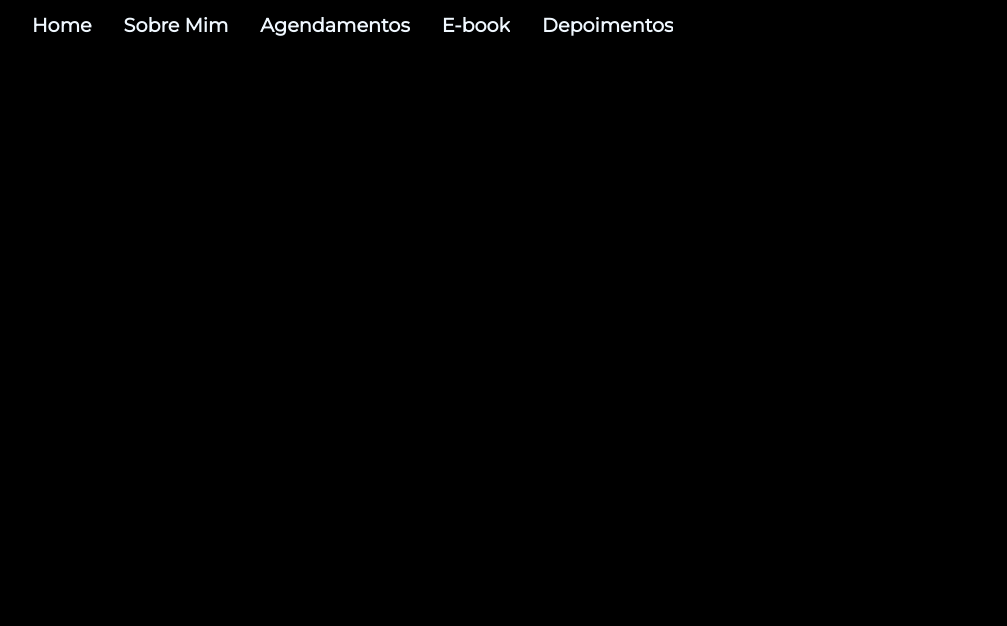
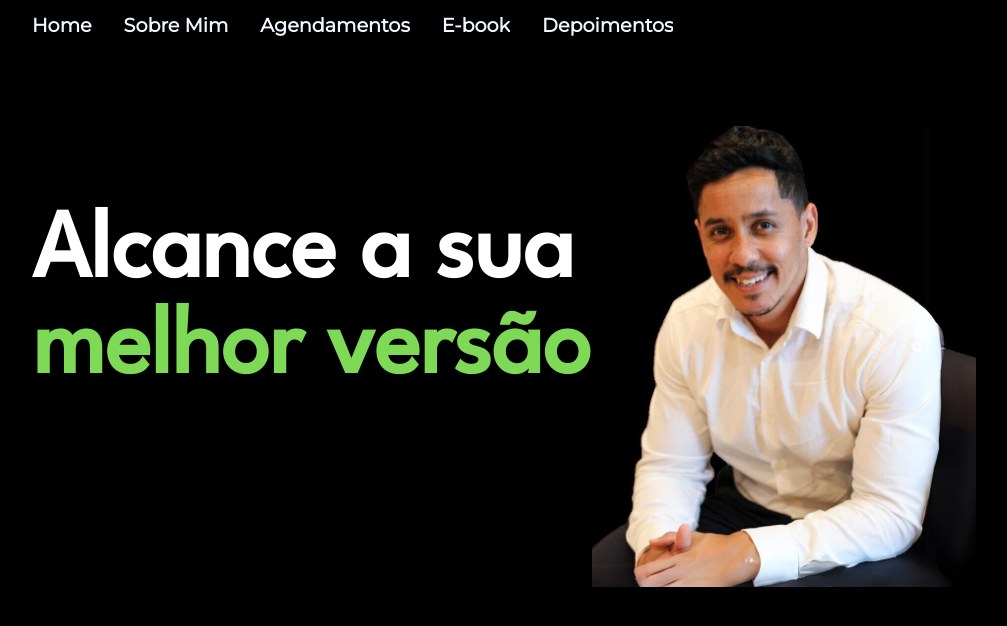
Before and after one commit to PabloToledoGit/rodrigo.nutricao, a React (Create React App) app: page / in a window 1280 px wide. Shown: the top 626 px of the page, without its empty margins (64-1071 px from the left). Built offline with nearby package versions, Linux system fonts and the light colour scheme; the HTML template or start-up script is replaced by a standard one.

Commit message:
criando titulo e foto

```diff
--- a/src/App.css
+++ b/src/App.css
@@ -3,3 +3,14 @@ body{
   background-repeat: no-repeat;
 
 }
+
+.imagemrodrigo{
+  width: 24rem;
+  margin-top: 5rem;
+  margin-right: 15rem;
+}
+
+.divmeio{
+  display: flex;
+  justify-content: space-between;
+}
--- a/src/App.js
+++ b/src/App.js
@@ -1,11 +1,20 @@
 import './App.css';
 import React from 'react';
 import './reset.css';
+import Titulo from './components/titulo/titulo.js';
 import Header from './components/header/header.js';
+import './rodrigo.svg';
+import rodrigoSvg from './rodrigo.svg';
+
+
 function App() {
   return (
     <div className="App">
       <Header />
+      <div className='divmeio'>
+      <Titulo />
+      <img className='imagemrodrigo' src={rodrigoSvg} alt="" />
+      </div>
     </div>
   );
 }
--- /dev/null
+++ b/src/components/titulo/titulo.css
@@ -0,0 +1,16 @@
+@import url('https://fonts.googleapis.com/css2?family=League+Spartan&display=swap');
+
+.corverde{
+    color: #7ED957;
+}
+
+.titulofrase{
+    font-family: 'League Spartan', sans-serif;
+    font-size: 2.5rem;
+    font-weight: 600;
+    color: #ffffff;
+    font-size: 6rem;
+    width: 40rem;
+    margin-top: 10rem;
+    margin-left: 6rem;
+}
--- /dev/null
+++ b/src/components/titulo/titulo.js
@@ -0,0 +1,12 @@
+import "./titulo.css";
+import React from "react";
+
+function Titulo() {
+    return (
+        <h1 className="titulofrase">
+            Alcance a sua <strong className="corverde">melhor versão</strong>
+        </h1>
+    );
+}
+
+export default Titulo;
```
Also changed, not shown: src/rodrigo.svg (added).
